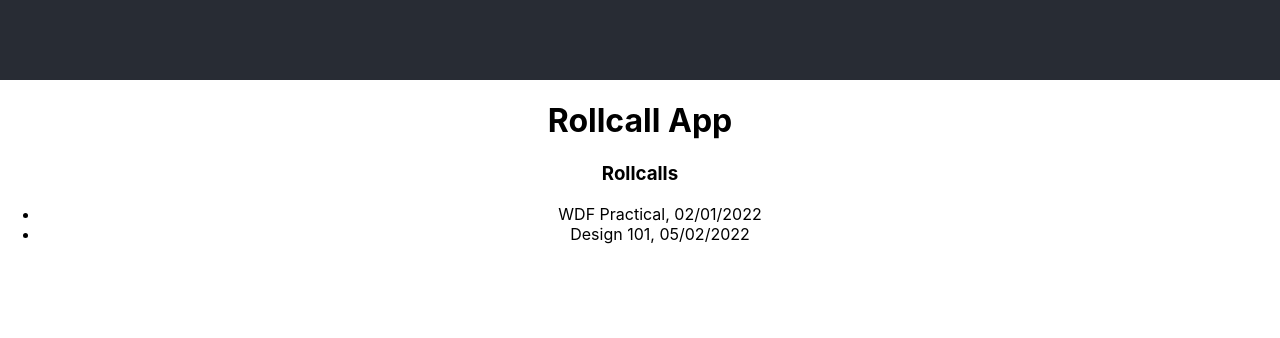
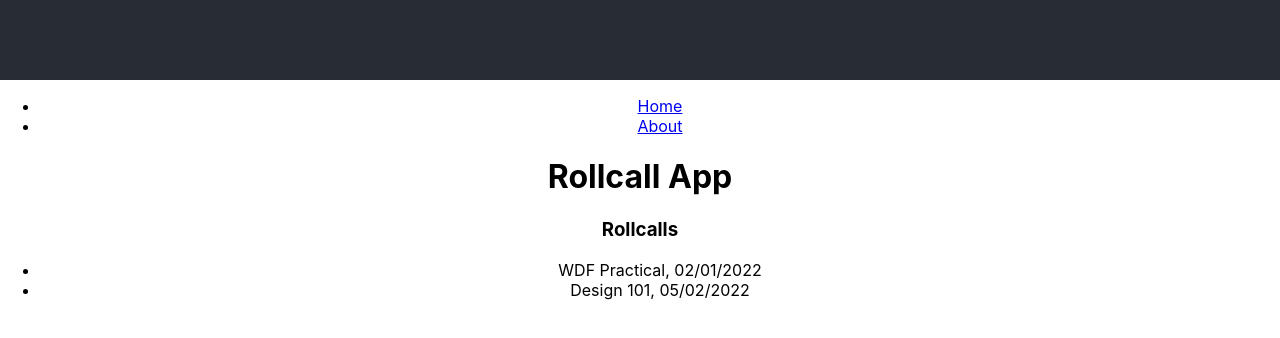
Before and after one commit to erue24/emilie-rollcall, a React (Create React App) app: page / in a window 1280 px wide. Shown: the top 338 px of the page. Built offline with nearby package versions, Linux system fonts and the light colour scheme; the HTML template or start-up script is replaced by a standard one.

Commit message:
Basic navigation is working

```diff
--- a/package.json
+++ b/package.json
@@ -8,6 +8,7 @@
     "@testing-library/user-event": "^13.5.0",
     "react": "^17.0.2",
     "react-dom": "^17.0.2",
+    "react-router-dom": "^6.2.2",
     "react-scripts": "5.0.0",
     "web-vitals": "^2.1.4"
   },
--- a/src/App.js
+++ b/src/App.js
@@ -1,5 +1,6 @@
 
 import { useState } from 'react';
+import { BrowserRouter as Router, Route, Routes, Link } from 'react-router-dom';
 import './App.css';
 import SessionList from './components/SessionList';
 
@@ -106,12 +107,33 @@ function App() {
 
   return (
     <div className="App">
-      <header className="App-header">
+      {/* Download the router package by typing npm install react-router-dom@latest */}
+      {/* Routers have Routes. Routes have a route */}
+      {/* For every link you have, you need a route that matches it. Every route also needs an element that it displays */}
+      <Router>
+        <header className="App-header"></header>
+        <ul className="navbar">
+          <li>
+            <Link to="/">Home</Link>
+          </li>
+          <li>
+            <Link to="/about">About</Link>
+          </li>
+        </ul>
+        <h1>Rollcall App</h1>
+        <Routes>
+          <Route path="/" element={
+            // creating a component and passing it a prop. The name of the prop is the one that was set in the hook
+            < SessionList sessions={rollCallSessions} />}
+          />
+          <Route path="/about" element={<p>Made with love by Emilie</p>}
+          />
+        </Routes>
+      </Router>
 
-      </header>
-      <h1>Rollcall App</h1>
-      {/* creating a component and passing it a prop. The name of the prop is the one that was set in the hook */}
-      <SessionList sessions={rollCallSessions} />
+
+
+
 
     </div>
   );
```
Also changed, not shown: 1 other file (tests, documents, lock files or other folders).
